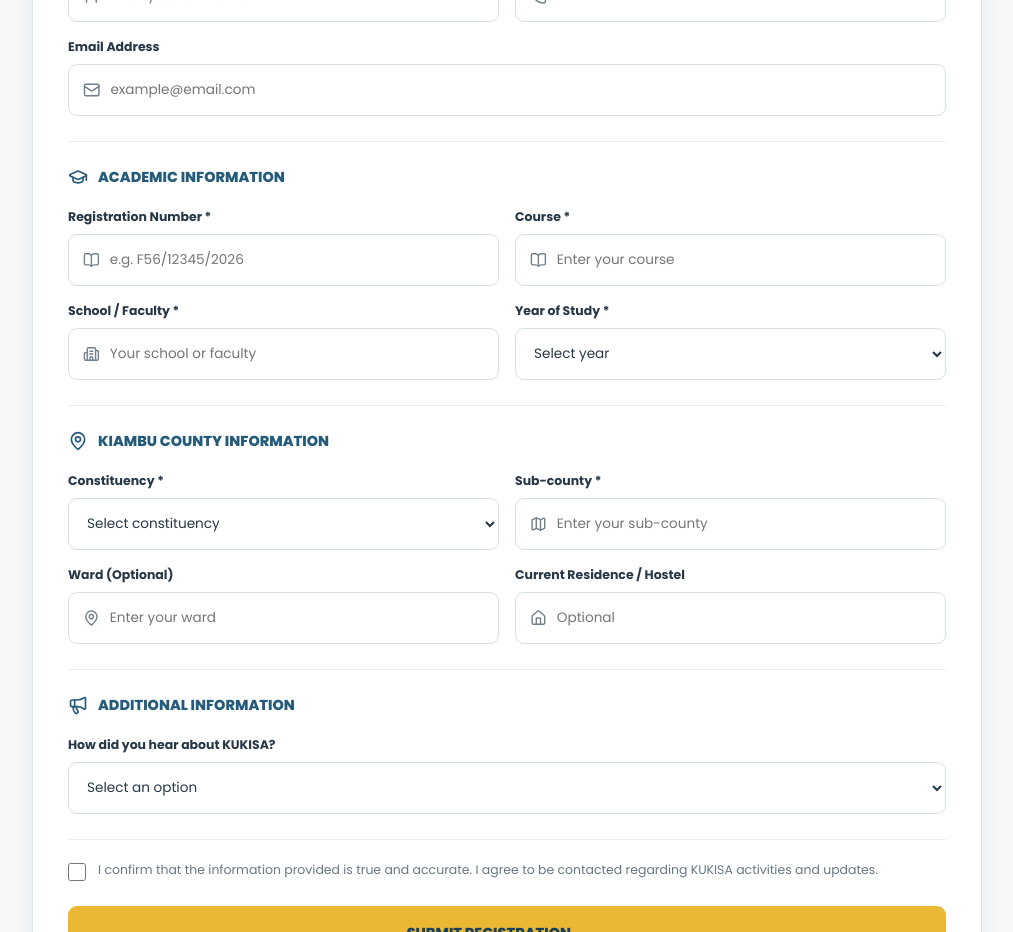
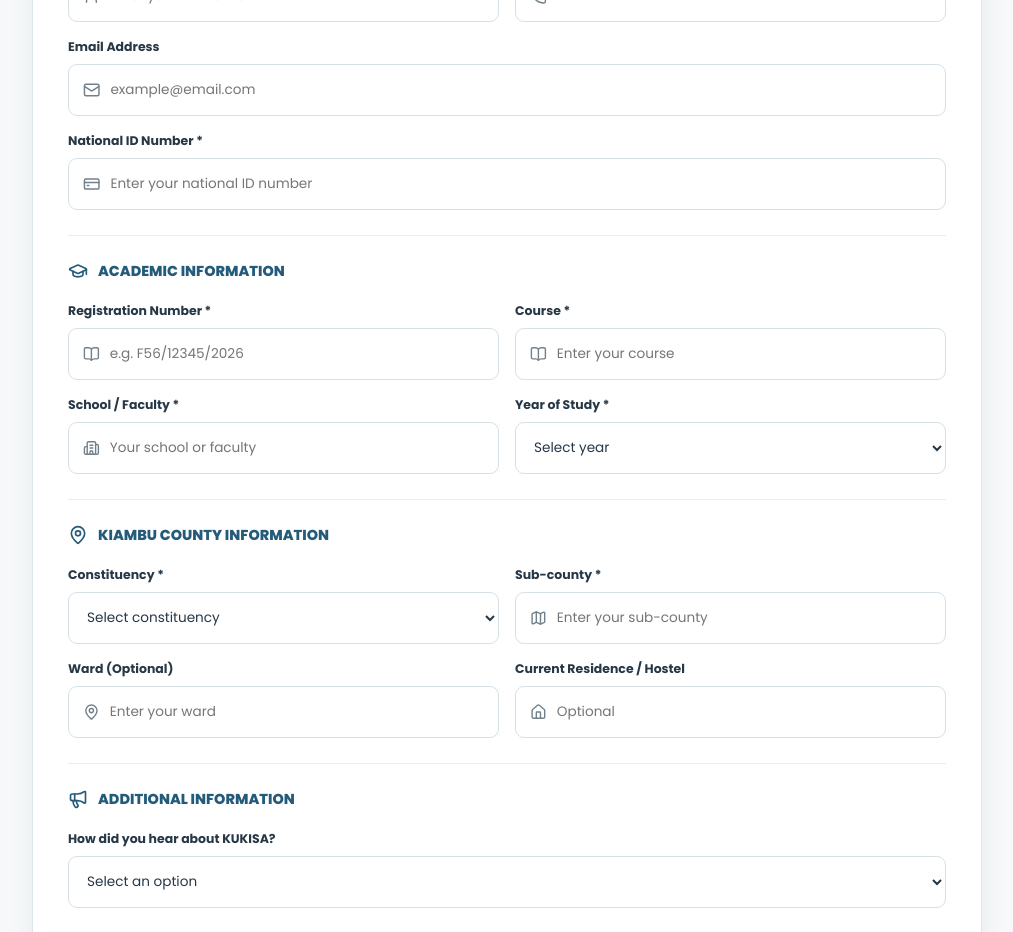
Before and after one commit to BRIAN-pixel275/kukisa-registration, a React (Vite) app: page / in a window 1280 px wide. Shown: the part 1460-2392 px from the top of the page, without its empty margins (133-1146 px from the left). Built offline with nearby package versions, Linux system fonts and the light colour scheme; no server answers.

Commit message:
add id number section

```diff
--- a/src/components/RegistrationForm.jsx
+++ b/src/components/RegistrationForm.jsx
@@ -7,6 +7,7 @@ import {
   GraduationCap,
   BookOpen,
   Building2,
+  CreditCard,
   MapPin,
   Map,
   Home,
@@ -20,6 +21,7 @@ function RegistrationForm() {
     fullName: "",
     phone: "",
     email: "",
+    nationalId: "",
     registrationNumber: "",
     course: "",
     faculty: "",
@@ -59,6 +61,7 @@ function RegistrationForm() {
         full_name: formData.fullName,
         phone: formData.phone,
         email: formData.email || null,
+        national_id: formData.nationalId,
         registration_number: formData.registrationNumber,
         course: formData.course,
         faculty: formData.faculty,
@@ -94,6 +97,7 @@ function RegistrationForm() {
       fullName: "",
       phone: "",
       email: "",
+      nationalId: "",
       registrationNumber: "",
       course: "",
       faculty: "",
@@ -221,6 +225,24 @@ function RegistrationForm() {
                   placeholder="example@email.com"
                   value={formData.email}
                   onChange={handleChange}
+                />
+              </div>
+            </div>
+
+            <div className="input-group full-width">
+              <label>National ID Number *</label>
+
+              <div className="input-wrapper">
+                <CreditCard size={18} />
+
+                <input
+                  type="text"
+                  name="nationalId"
+                  placeholder="Enter your national ID number"
+                  value={formData.nationalId}
+                  onChange={handleChange}
+                  inputMode="numeric"
+                  required
                 />
               </div>
             </div>
```
Also changed, not shown: 1 other file (tests, documents, lock files or other folders).
